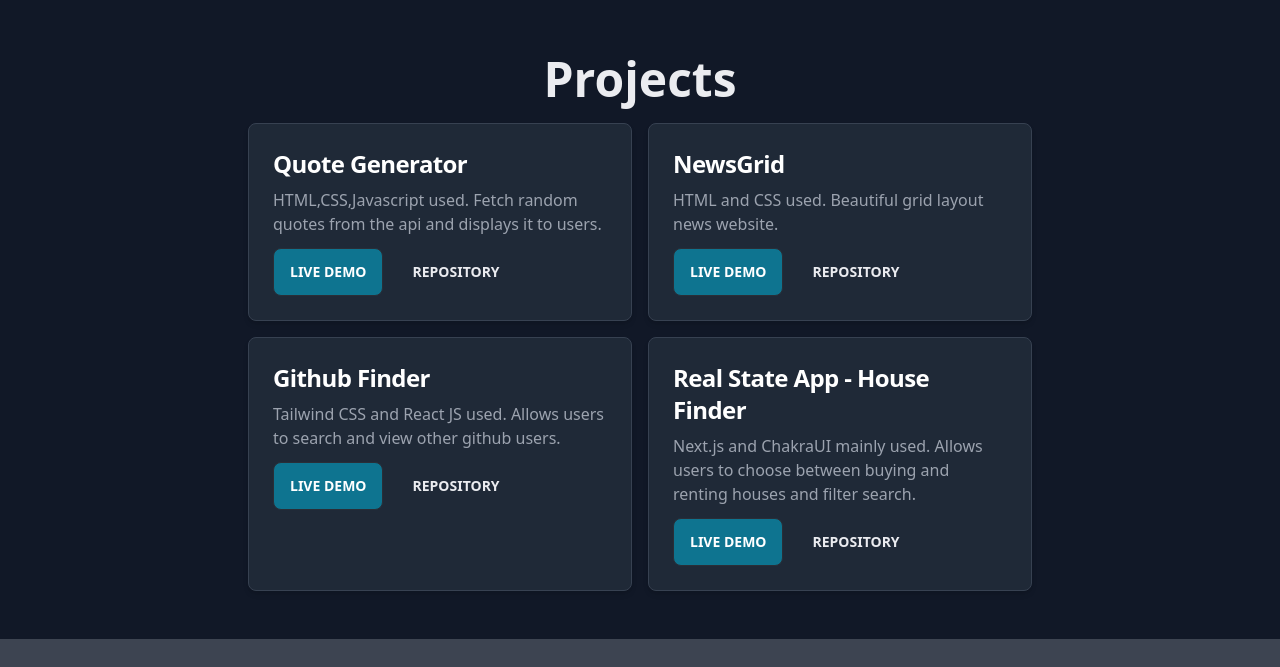
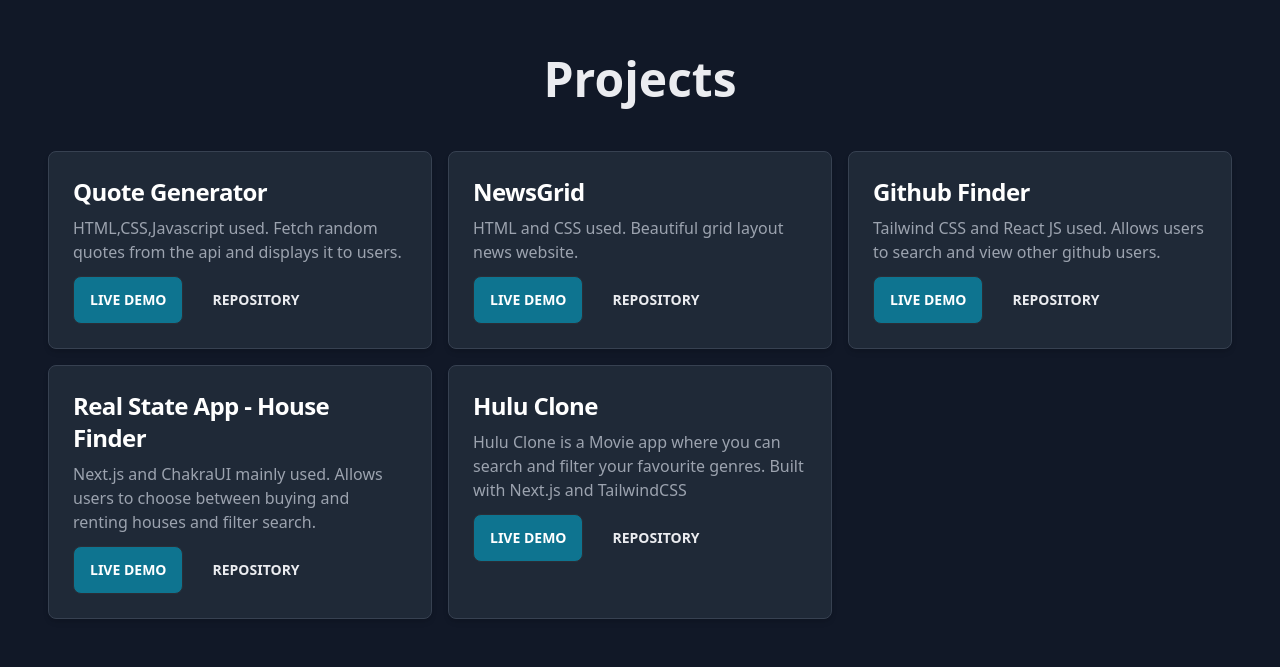
Before and after one commit to kgcthu-kev/my-portfolio, a React (Create React App) app: page / in a window 1280 px wide. Shown: the part 857-1524 px from the top of the page. Before the commit the page ends 1496 px from the top, so only its background shows below. Built offline with nearby package versions, Linux system fonts and the light colour scheme.

Commit message:
project list update , animation on card

```diff
--- a/src/components/Card.jsx
+++ b/src/components/Card.jsx
@@ -1,6 +1,6 @@
 function Card({ title, description, link, repo }) {
   return (
-    <div className='p-6 max-w-sm rounded-lg border shadow-md bg-gray-800 border-gray-700 '>
+    <div className='p-6 max-w-sm rounded-lg border shadow-md bg-gray-800 border-gray-700 transition ease-in-out delay-15 hover:-translate-y-1 hover:scale-110 hover:bg-gray-900 duration-300'>
       <h5 className='mb-2 text-2xl font-bold tracking-tight text-white'>
         {title}
       </h5>
--- a/src/components/Projects.jsx
+++ b/src/components/Projects.jsx
@@ -5,10 +5,8 @@
     <div className='hero py-8'>
       <div className='hero-content'>
         <div className='max-w-max'>
-          <h1 className='mb-5 text-5xl font-bold text-center mb-12'>
-            Projects
-          </h1>
-          <div className='grid lg:grid-cols-2 sm:grid-cols-1 gap-4 '>
+          <h1 className='text-5xl font-bold text-center mb-12'>Projects</h1>
+          <div className='grid grid-cols-1 md:grid-cols-2 lg:grid-cols-3 gap-4'>
             <Card
               title='Quote Generator'
               description='HTML,CSS,Javascript used. Fetch random quotes from the api and displays it to users.'
@@ -34,6 +32,12 @@
               link='https://realtor-real-estate.vercel.app/'
               repo='https://github.com/kgcthu-kev/nextJS-house-app'
             />
+            <Card
+              title='Hulu Clone'
+              description='Hulu Clone is a Movie app where you can search and filter your favourite genres. Built with Next.js and TailwindCSS'
+              link='https://yokeshin-app.vercel.app/'
+              repo='https://github.com/kgcthu-kev/yokeshin-app'
+            />
           </div>
         </div>
       </div>
```
